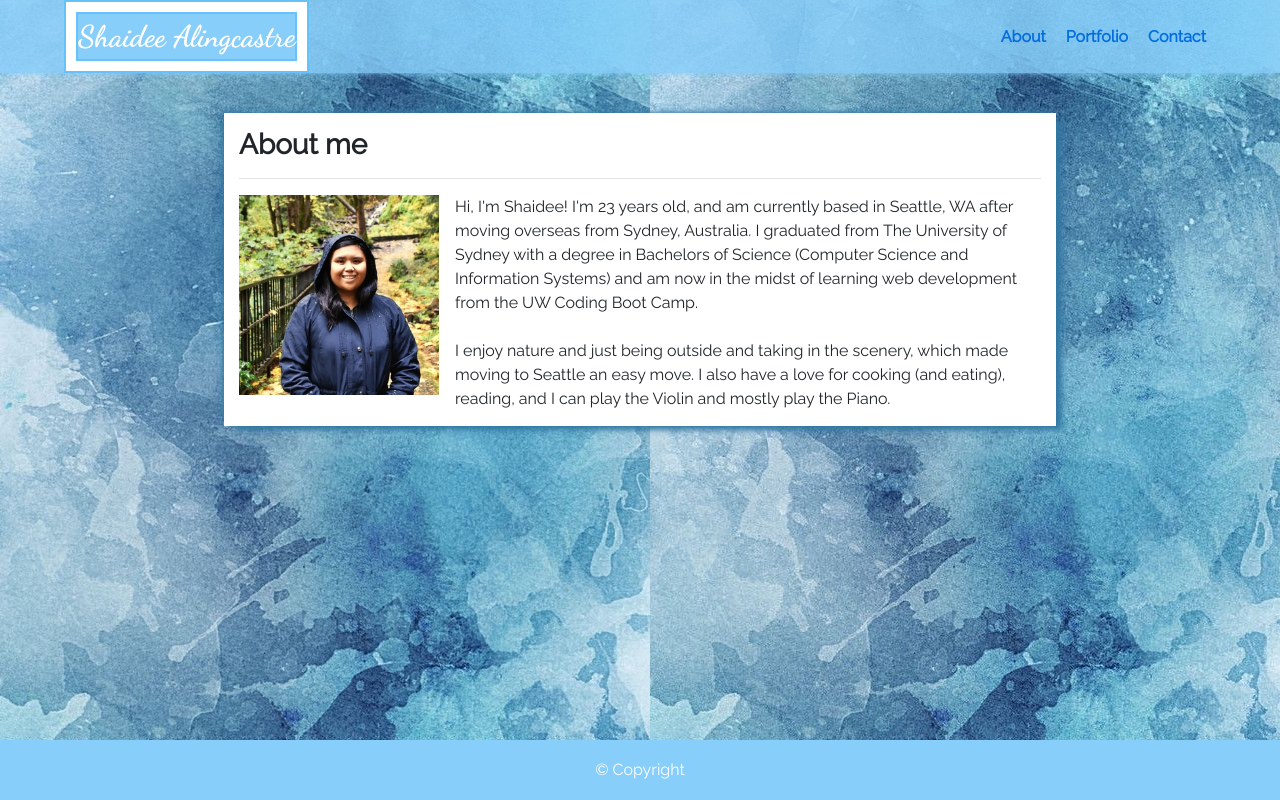
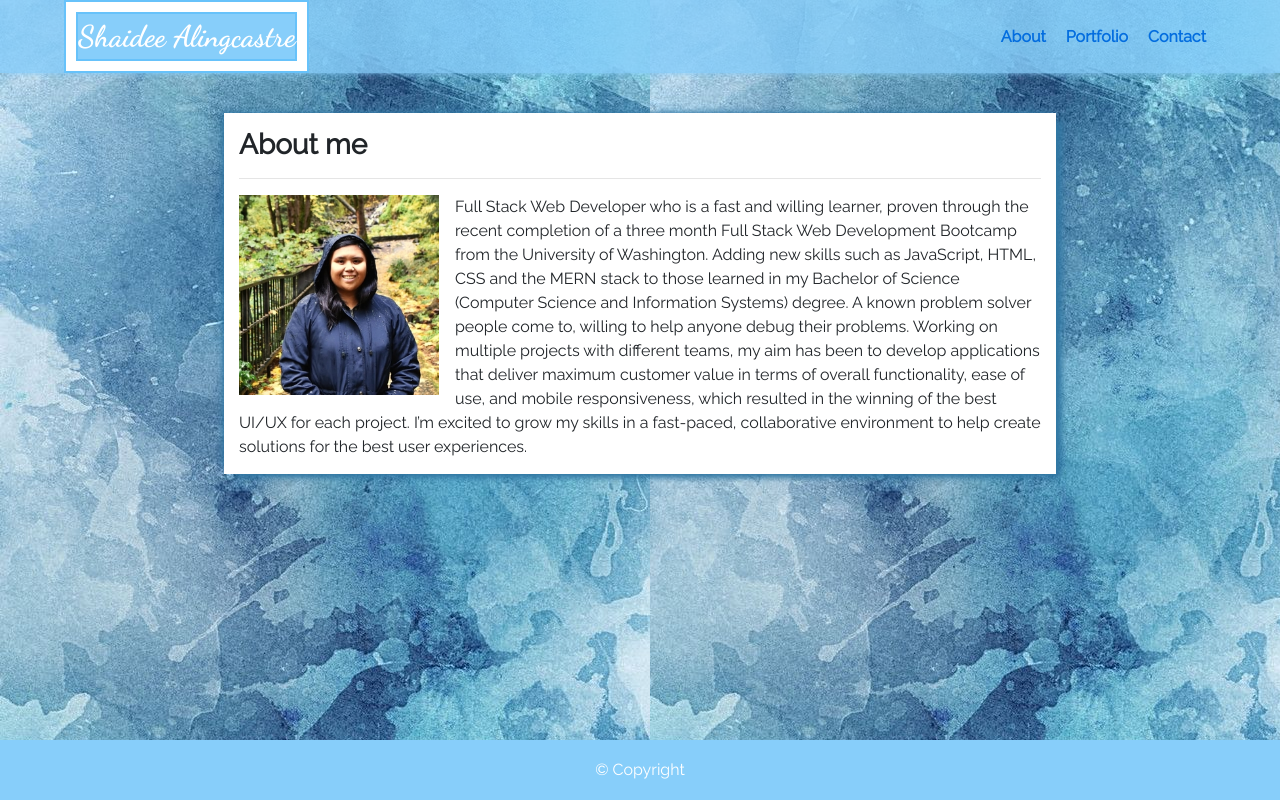
Before and after one commit to sali6798/react-portfolio, a React (Create React App) app in the folder client/: page / in a window 1280 px wide. Built offline with nearby package versions, Linux system fonts and the light colour scheme.

Commit message:
changed brand statement

```diff
--- a/client/src/pages/About/index.js
+++ b/client/src/pages/About/index.js
@@ -10,9 +10,7 @@ function About() {
                 <img src="assets/305x305.jpg" className="img-fluid" alt="Shaidee Alingcastre" />
             </div>
 
-            <p>Hi, I'm Shaidee! I'm 23 years old, and am currently based in Seattle, WA after moving overseas from Sydney, Australia. I graduated from The University of Sydney with a degree in Bachelors of Science (Computer Science and Information Systems) and am now in the midst of learning web development from the UW Coding Boot Camp.</p>
-            <br />
-            <p>I enjoy nature and just being outside and taking in the scenery, which made moving to Seattle an easy move. I also have a love for cooking (and eating), reading, and I can play the Violin and mostly play the Piano.</p>
+            <p>Full Stack Web Developer who is a fast and willing learner, proven through the recent completion of a three month Full Stack Web Development Bootcamp from the University of Washington. Adding new skills such as JavaScript, HTML, CSS and the MERN stack to those learned in my Bachelor of Science (Computer Science and Information Systems) degree. A known problem solver people come to, willing to help anyone debug their problems. Working on multiple projects with different teams, my aim has been to develop applications that deliver maximum customer value in terms of overall functionality, ease of use, and mobile responsiveness, which resulted in the winning of the best UI/UX for each project. I’m excited to grow my skills in a fast-paced, collaborative environment to help create solutions for the best user experiences. </p>
         </div>
     );
 }
--- a/client/src/pages/Portfolio/index.js
+++ b/client/src/pages/Portfolio/index.js
@@ -28,7 +28,7 @@ function Portfolio() {
             <div className="row">
                 <div className="col-12 text-right mb-3">
                     {/* <a href="assets/Shaidee_Alingcastre_Resume.pdf" className="mr-3" target="_blank">View Resume ></a> */}
-                    <a href="https://drive.google.com/file/d/1LuUmL7vQty1KJ63WturDmk98i-uTWour/view?usp=sharing" className="mr-3" target="_blank">View Resume ></a>
+                    <a href="https://drive.google.com/file/d/1LuUmL7vQty1KJ63WturDmk98i-uTWour/view?usp=sharing" className="mr-3" rel="noopener noreferrer" target="_blank">View Resume ></a>
                 </div>
             </div>
             <div className="row">
```
